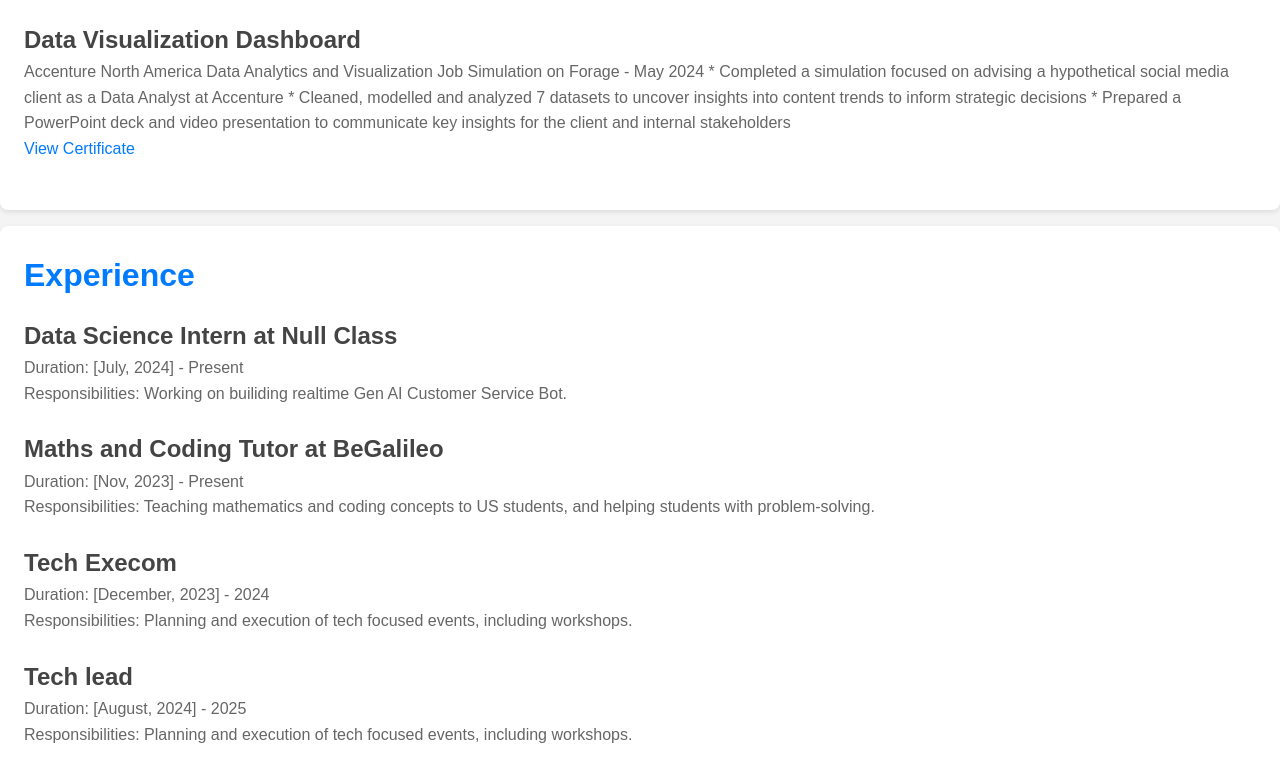
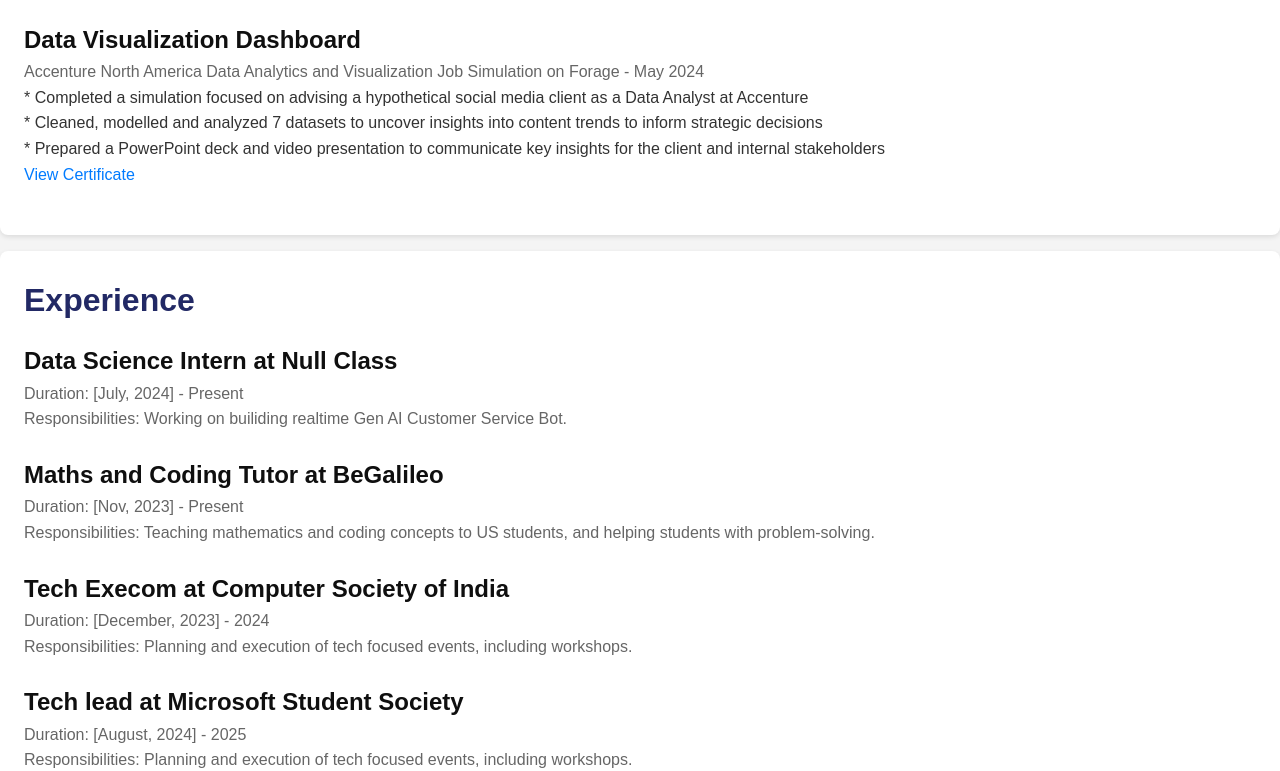
Before and after one commit to sumairaanjum46/Portfolio-website, a plain HTML site: page index.html in a window 1280 px wide. Shown: the part 1305-2076 px from the top of the page. Drawn offline with Linux system fonts and the light colour scheme.

Commit message:
third commit

```diff
--- a/index.html
+++ b/index.html
@@ -55,12 +55,13 @@
                 Forage - May 2024
 
 
-                 * Completed a simulation focused on advising a hypothetical social media client
-                   as a Data Analyst at Accenture
-                 * Cleaned, modelled and analyzed 7 datasets to uncover insights into content
-                   trends to inform strategic decisions
-                 * Prepared a PowerPoint deck and video presentation to communicate key insights
-                   for the client and internal stakeholders</p>
+                 <div>* Completed a simulation focused on advising a hypothetical social media client
+                   as a Data Analyst at Accenture </div>
+                                    <div>*  Cleaned, modelled and analyzed 7 datasets to uncover insights into content
+                                        trends to inform strategic decisions</div>
+                 <div>* Prepared a PowerPoint deck and video presentation to communicate key insights
+                    for the client and internal stakeholders</div>
+            </p>
                    <a href="https://drive.google.com/file/d/1VnZK3yQ4vdMkRlQBfkdQY5zzDGJ2MAeA/view?usp=drivesdk">View Certificate</a>
         </div>
 
@@ -81,12 +82,12 @@
             <p>Responsibilities: Teaching mathematics and coding concepts to US students,  and helping students with problem-solving.</p>
         </div>
         <div class="experience">
-            <h3>Tech Execom</h3>
+            <h3>Tech Execom at Computer Society of India</h3>
             <p>Duration: [December, 2023] - 2024</p>
             <p>Responsibilities: Planning and execution of tech focused events, including workshops.</p>
         </div>
         <div class="experience">
-            <h3>Tech lead</h3>
+            <h3>Tech lead at Microsoft Student Society </h3>
             <p>Duration: [August, 2024] - 2025</p>
             <p>Responsibilities: Planning and execution of tech focused events, including workshops.</p>
 
--- a/styles.css
+++ b/styles.css
@@ -14,7 +14,7 @@ body {
 }
 
 header {
-    background: #333;
+    background: #06081b;
     color: #fff;
     padding: 1rem 0;
     text-align: center;
@@ -47,7 +47,7 @@ header nav ul li a {
 
 .hero {
     height: 80vh;
-    background: #444 url('hero-bg.jpg') center/cover no-repeat;
+    background: #1e1e3b url('hero-bg.jpg') center/cover no-repeat;
     color: #fff;
     text-align: center;
     display: flex;
@@ -88,7 +88,7 @@ section {
 h2 {
     font-size: 2rem;
     margin-bottom: 1rem;
-    color: #007bff;
+    color:#222965;
 }
 
 .project, .experience {
@@ -97,7 +97,7 @@ h2 {
 
 .project h3, .experience h3 {
     font-size: 1.5rem;
-    color: #444;
+    color: #0f0f0f;
 }
 
 .project p, .experience p {
```
